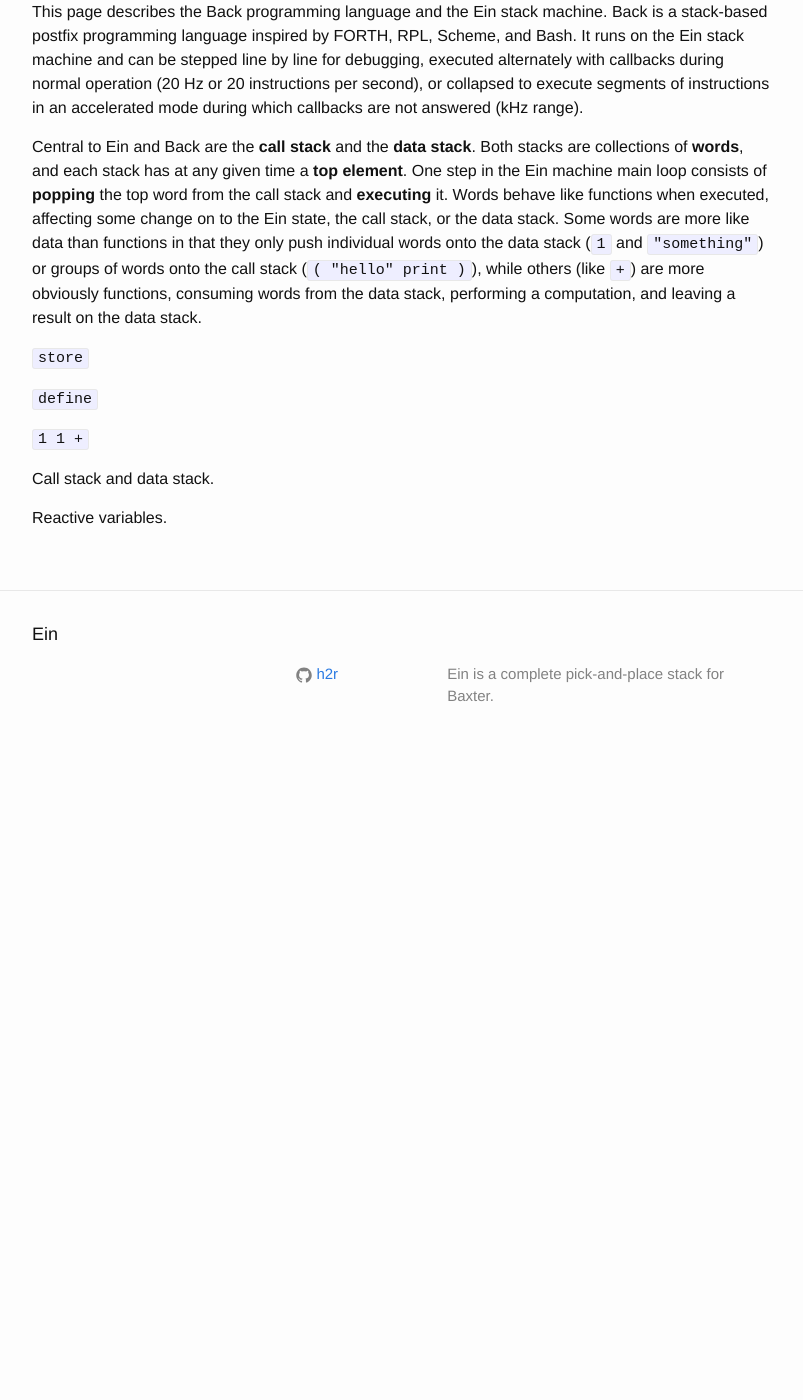
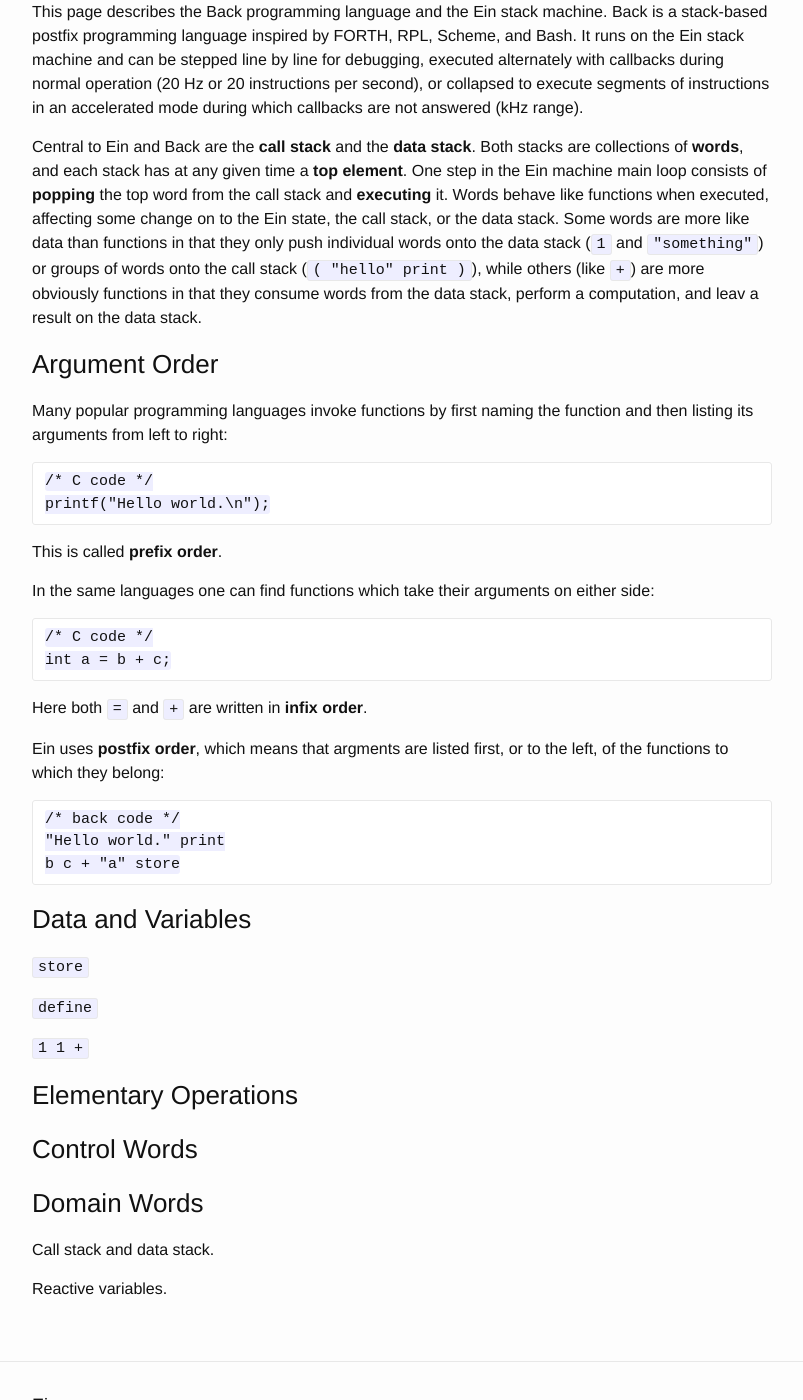
Before and after one commit to h2r/ein, a Jekyll site: the page built from language.md, in a window 1280 px wide and 1400 px high, scrolled down 276 px. Shown: the whole window, without its empty margins (238-1041 px from the left). Built offline with Jekyll 4.4.1, drawn with Linux system fonts in a browser that asks for light colours; before the commit the page ends 1044 px from its top, so only the background shows below that.

Commit message:
more language
Former-commit-id: 1785056597d1a807c225719d33bc29837be54de2

````diff
--- a/language.md
+++ b/language.md
@@ -21,15 +21,55 @@ executed, affecting some change on to the Ein state, the call stack, or the
 data stack. Some words are more like data than functions in that they only push
 individual words onto the data stack (`1` and `"something"`) or groups of words
 onto the call stack (`( "hello" print )`), while others (like `+`) are more
-obviously functions, consuming words from the data stack, performing a
-computation, and leaving a result on the data stack.
+obviously functions in that they consume words from the data stack, perform a
+computation, and leav a result on the data stack.
+
+### Argument Order
+
+Many popular programming languages invoke functions by first naming the function and then listing its
+arguments from left to right:
+
+```
+/* C code */
+printf("Hello world.\n");
+```
+
+This is called **prefix order**.
+
+In the same languages one can find functions which take their arguments on either side:
+
+```
+/* C code */
+int a = b + c;
+```
+
+Here both `=` and `+` are written in **infix order**.
+
+Ein uses **postfix order**, which means
+that argments are listed first, or to the left, of the functions to which they belong:
+
+```
+/* back code */
+"Hello world." print
+b c + "a" store
+```
+
+
+
+
+### Data and Variables
 
 `store`
 
 `define`
 
+`1 1 +`
 
-`1 1 +`
+### Elementary Operations
+
+### Control Words
+
+### Domain Words
 
 Call stack and data stack.
 
````
